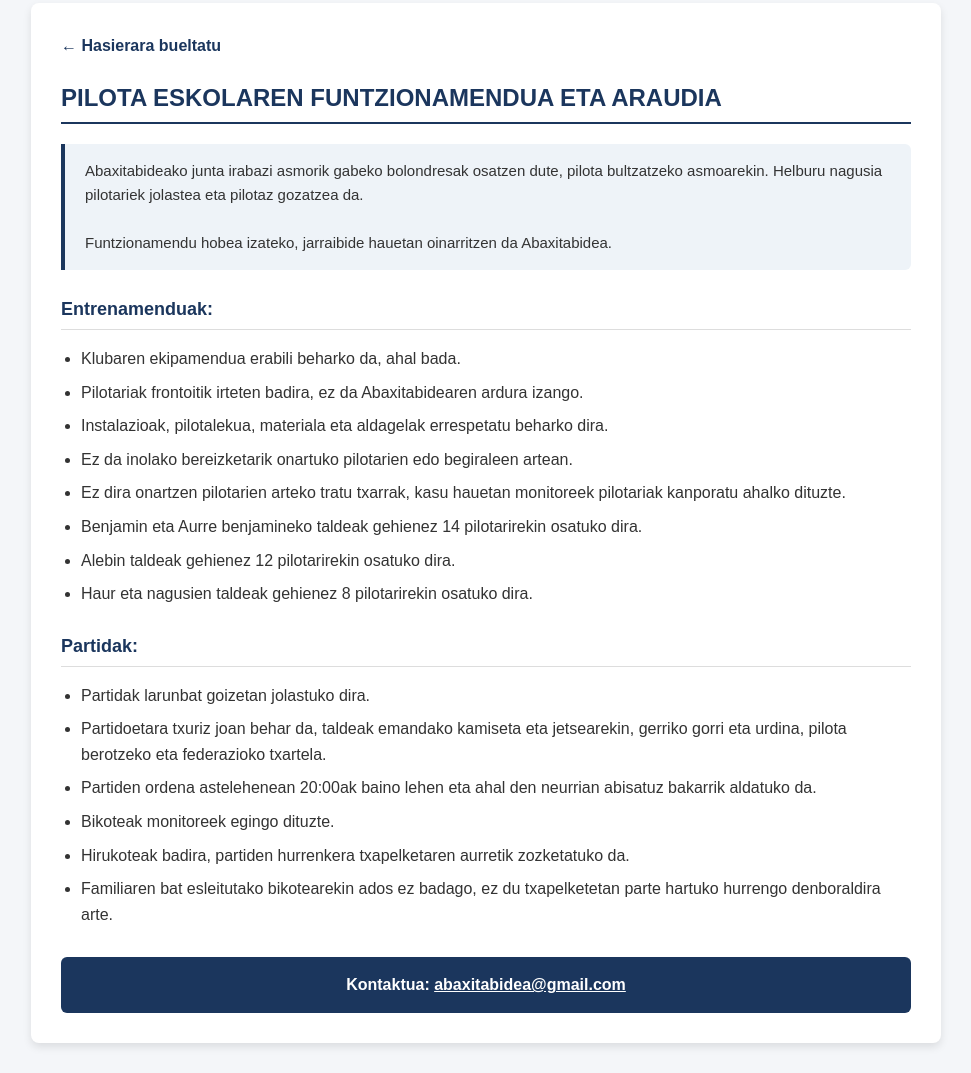
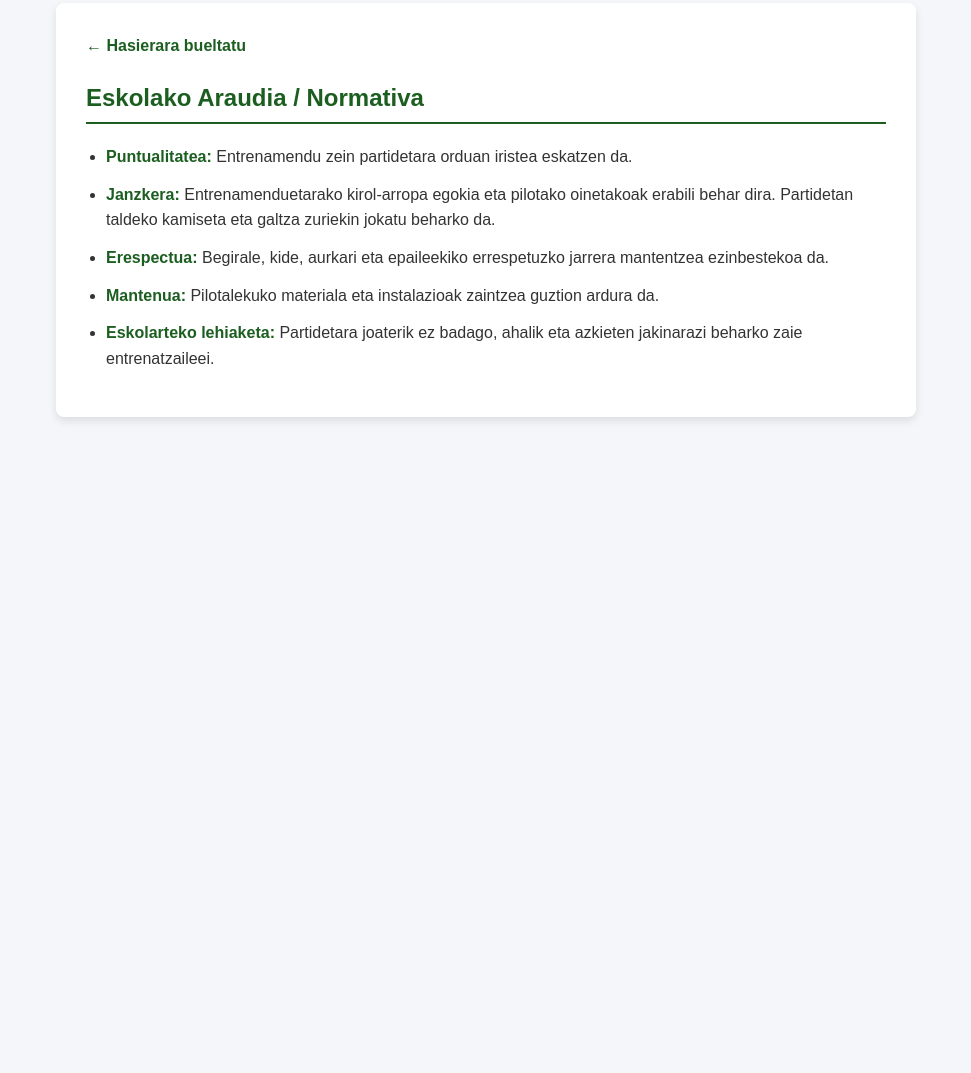
Before and after one commit to abaxitabidea-alt/abaxitabidea, a plain HTML site: page araudia.html in a window 1280 px wide. Shown: the part 105-1178 px from the top of the page, without its empty margins (154-1125 px from the left). After the commit the page ends 800 px from the top, so only its background shows below. Drawn offline with Linux system fonts and the light colour scheme.

Commit message:
Update araudia.html

```diff
--- a/araudia.html
+++ b/araudia.html
@@ -3,7 +3,7 @@
 <head>
     <meta charset="UTF-8">
     <meta name="viewport" content="width=device-width, initial-scale=1.0">
-    <title>Araudia eta Normativa - Abaxitabidea</title>
+    <title>Araudia - Abaxitabidea Pilota Eskola</title>
     <style>
         body {
             font-family: Arial, sans-serif;
@@ -14,13 +14,13 @@
             line-height: 1.6;
         }
         header {
-            background-color: #1b365d;
+            background-color: #1b5e20;
             color: white;
             padding: 20px;
             text-align: center;
         }
         .container {
-            max-width: 850px;
+            max-width: 800px;
             margin: 30px auto;
             background: white;
             padding: 30px;
@@ -30,7 +30,7 @@
         .back-btn {
             display: inline-block;
             margin-bottom: 20px;
-            color: #1b365d;
+            color: #1b5e20;
             text-decoration: none;
             font-weight: bold;
         }
@@ -39,46 +39,20 @@
         }
         h1 { margin: 0; font-size: 24px; }
         h2 {
-            color: #1b365d;
-            border-bottom: 2px solid #1b365d;
+            color: #1b5e20;
+            border-bottom: 2px solid #1b5e20;
             padding-bottom: 5px;
             margin-top: 0;
         }
-        .intro-box {
-            background-color: #eef3f8;
-            border-left: 4px solid #1b365d;
-            padding: 15px 20px;
-            margin-bottom: 25px;
-            border-radius: 0 6px 6px 0;
-            font-size: 15px;
-        }
-        .section-title {
-            color: #1b365d;
-            font-size: 18px;
-            margin-top: 25px;
-            margin-bottom: 10px;
-            border-bottom: 1px solid #ddd;
-            padding-bottom: 5px;
-        }
         ul {
             padding-left: 20px;
-            margin-bottom: 20px;
         }
         li {
-            margin-bottom: 8px;
+            margin-bottom: 12px;
         }
-        .contact-box {
-            margin-top: 30px;
-            background-color: #1b365d;
-            color: white;
-            padding: 15px;
-            border-radius: 6px;
-            text-align: center;
+        .highlight {
             font-weight: bold;
-        }
-        .contact-box a {
-            color: #ffffff;
-            text-decoration: underline;
+            color: #1b5e20;
         }
     </style>
 </head>
@@ -89,38 +63,15 @@
     <div class="container">
         <a href="index.html" class="back-btn">&larr; Hasierara bueltatu</a>
 
-        <h2>PILOTA ESKOLAREN FUNTZIONAMENDUA ETA ARAUDIA</h2>
+        <h2>Eskolako Araudia / Normativa</h2>
 
-        <div class="intro-box">
-            Abaxitabideako junta irabazi asmorik gabeko bolondresak osatzen dute, pilota bultzatzeko asmoarekin. Helburu nagusia pilotariek jolastea eta pilotaz gozatzea da.<br><br>
-            Funtzionamendu hobea izateko, jarraibide hauetan oinarritzen da Abaxitabidea.
-        </div>
-
-        <h3 class="section-title">Entrenamenduak:</h3>
         <ul>
-            <li>Klubaren ekipamendua erabili beharko da, ahal bada.</li>
-            <li>Pilotariak frontoitik irteten badira, ez da Abaxitabidearen ardura izango.</li>
-            <li>Instalazioak, pilotalekua, materiala eta aldagelak errespetatu beharko dira.</li>
-            <li>Ez da inolako bereizketarik onartuko pilotarien edo begiraleen artean.</li>
-            <li>Ez dira onartzen pilotarien arteko tratu txarrak, kasu hauetan monitoreek pilotariak kanporatu ahalko dituzte.</li>
-            <li>Benjamin eta Aurre benjamineko taldeak gehienez 14 pilotarirekin osatuko dira.</li>
-            <li>Alebin taldeak gehienez 12 pilotarirekin osatuko dira.</li>
-            <li>Haur eta nagusien taldeak gehienez 8 pilotarirekin osatuko dira.</li>
+            <li><span class="highlight">Puntualitatea:</span> Entrenamendu zein partidetara orduan iristea eskatzen da.</li>
+            <li><span class="highlight">Janzkera:</span> Entrenamenduetarako kirol-arropa egokia eta pilotako oinetakoak erabili behar dira. Partidetan taldeko kamiseta eta galtza zuriekin jokatu beharko da.</li>
+            <li><span class="highlight">Erespectua:</span> Begirale, kide, aurkari eta epaileekiko errespetuzko jarrera mantentzea ezinbestekoa da.</li>
+            <li><span class="highlight">Mantenua:</span> Pilotalekuko materiala eta instalazioak zaintzea guztion ardura da.</li>
+            <li><span class="highlight">Eskolarteko lehiaketa:</span> Partidetara joaterik ez badago, ahalik eta azkieten jakinarazi beharko zaie entrenatzaileei.</li>
         </ul>
-
-        <h3 class="section-title">Partidak:</h3>
-        <ul>
-            <li>Partidak larunbat goizetan jolastuko dira.</li>
-            <li>Partidoetara txuriz joan behar da, taldeak emandako kamiseta eta jetsearekin, gerriko gorri eta urdina, pilota berotzeko eta federazioko txartela.</li>
-            <li>Partiden ordena astelehenean 20:00ak baino lehen eta ahal den neurrian abisatuz bakarrik aldatuko da.</li>
-            <li>Bikoteak monitoreek egingo dituzte.</li>
-            <li>Hirukoteak badira, partiden hurrenkera txapelketaren aurretik zozketatuko da.</li>
-            <li>Familiaren bat esleitutako bikotearekin ados ez badago, ez du txapelketetan parte hartuko hurrengo denboraldira arte.</li>
-        </ul>
-
-        <div class="contact-box">
-            Kontaktua: <a href="mailto:abaxitabidea@gmail.com">abaxitabidea@gmail.com</a>
-        </div>
     </div>
 </body>
 </html>
```
